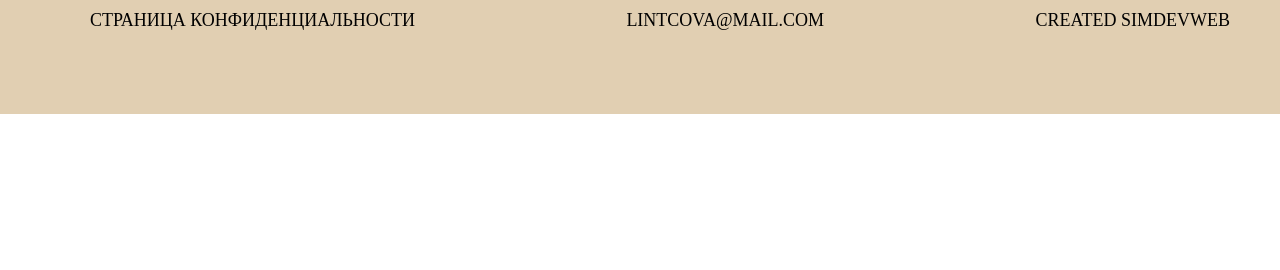
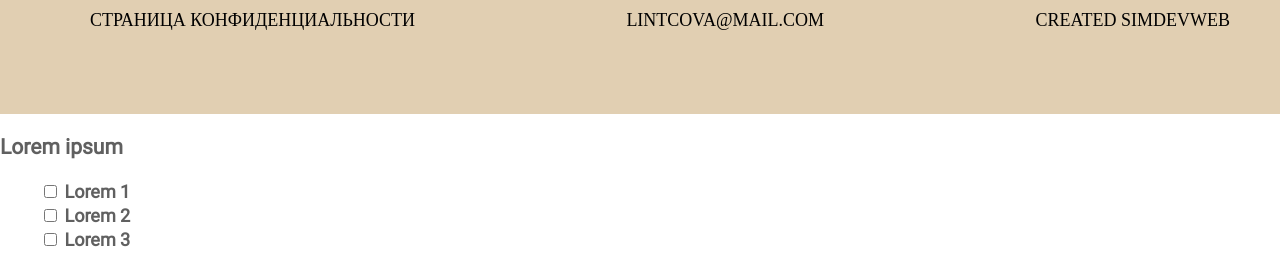
Before and after one commit to AndriiSymonenko/Stylist_site_modules, a website with bundled scripts: page src/index.html in a window 1280 px wide. Shown: the part 5441-5711 px from the top of the page. Before the commit the page ends 5555 px from the top, so only its background shows below. Built offline with nearby package versions, Linux system fonts and the light colour scheme; files whose address does not match are found by name; a web font is replaced by a local one.

Commit message:
started make quiz-test

```diff
--- a/src/index.html
+++ b/src/index.html
@@ -564,7 +564,10 @@
         <button class="modal-close" type="button">Закрыть</button>
       </form>
     </section>
+    <div class="test-popup-window">
+    </div>
     <div class="black-wrapper"></div>
+
     <script src="script.js"></script>
 </body>
 
--- a/src/js/main.js
+++ b/src/js/main.js
@@ -1,9 +1,10 @@
 import modals from './modules/modals';
 import sliders from './modules/sliders';
-
+import testCreate from './modules/test';
 window.addEventListener('DOMContentLoaded', () => {
     modals();
     sliders();
+    testCreate();
 });
 
 console.log(1);
--- /dev/null
+++ b/src/js/modules/test.js
@@ -0,0 +1,69 @@
+const testCreate = (stateTest) => {
+    const button = document.querySelector('.button-test');
+
+    const answerLabel = document.querySelectorAll('.test-popup-window--list > li > label');
+
+    class TestForm {
+        constructor(question, answer_1, answer_2, answer_3, parentSelector) {
+            this.question = question;
+            this.answer_1 = answer_1;
+            this.answer_2 = answer_2;
+            this.answer_3 = answer_3;
+            this.parent = document.querySelector(parentSelector);
+        }
+
+        render() {
+            const element = document.createElement('div');
+            element.innerHTML = `
+            <h3>${(this.question)}</h3>
+    <ul class="test-popup-window--list">
+        <li class="test-popup-window--list__item">
+          <input type="checkbox" name="answer_1">
+          <label data-answer="1" for="answer_1">${(this.answer_1)}</label>
+        </li>
+        <li class="test-popup-window--list__item">
+          <input type="checkbox" name="answer_2">
+          <label data-answer="2" for="answer_2">${(this.answer_2)}</label>
+        </li>
+        <li class="test-popup-window--list__item">
+          <input type="checkbox" name="answer_3">
+          <label data-answer="3" for="answer_3">${(this.answer_3)}</label>
+        </li>
+    </ul>
+
+    `;
+            this.parent.prepend(element);
+        }
+    };
+
+    new TestForm(
+        'Lorem ipsum',
+        'Lorem 1',
+        'Lorem 2',
+        'Lorem 3',
+        ".test-popup-window"
+
+    ).render();
+
+    let testFormGet = document.querySelector('.test-popup-window > div > ul');
+    console.log(testFormGet);
+    testFormGet.addEventListener('input', (event) => {
+        let target = event.target
+        if (target.tagName === 'INPUT') {
+            console.log('input!')
+        }
+    });
+
+    // answerCheckbox.forEach(item => {
+    //     item.addEventListener('input', () => {
+    //         if (item.checked = true) {
+    //             item.checked = false;
+    //         }
+    //     })
+    // });
+
+
+
+};
+
+export default testCreate;
```
